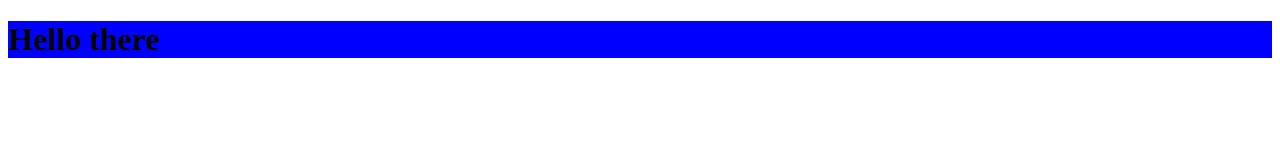
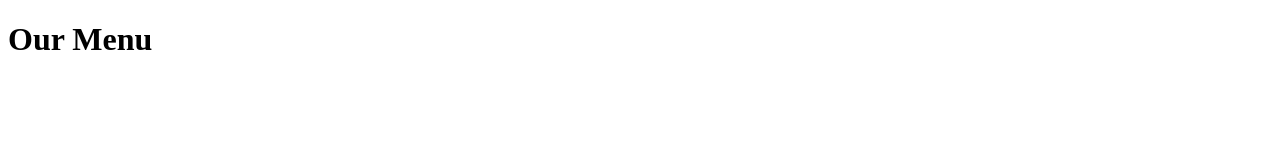
Before and after one commit to danthefriendlyandroid/danthefriendlyandroid.io, a plain HTML site: page module2-solution/index.html in a window 1280 px wide. Drawn offline with Linux system fonts and the light colour scheme.

Commit message:
Update index.html

```diff
--- a/module2-solution/index.html
+++ b/module2-solution/index.html
@@ -1,13 +1,10 @@
 <!DOCTYPE html>
 <html>
   <head>
-    <style>
-      h1{background-color:blue;}
-    </style>
     <title>Module 2 Solution</title>
   </head>
 
   <body>
-    <h1>Hello there</h1>
+    <h1>Our Menu</h1>
   </body>
 </html>
```
